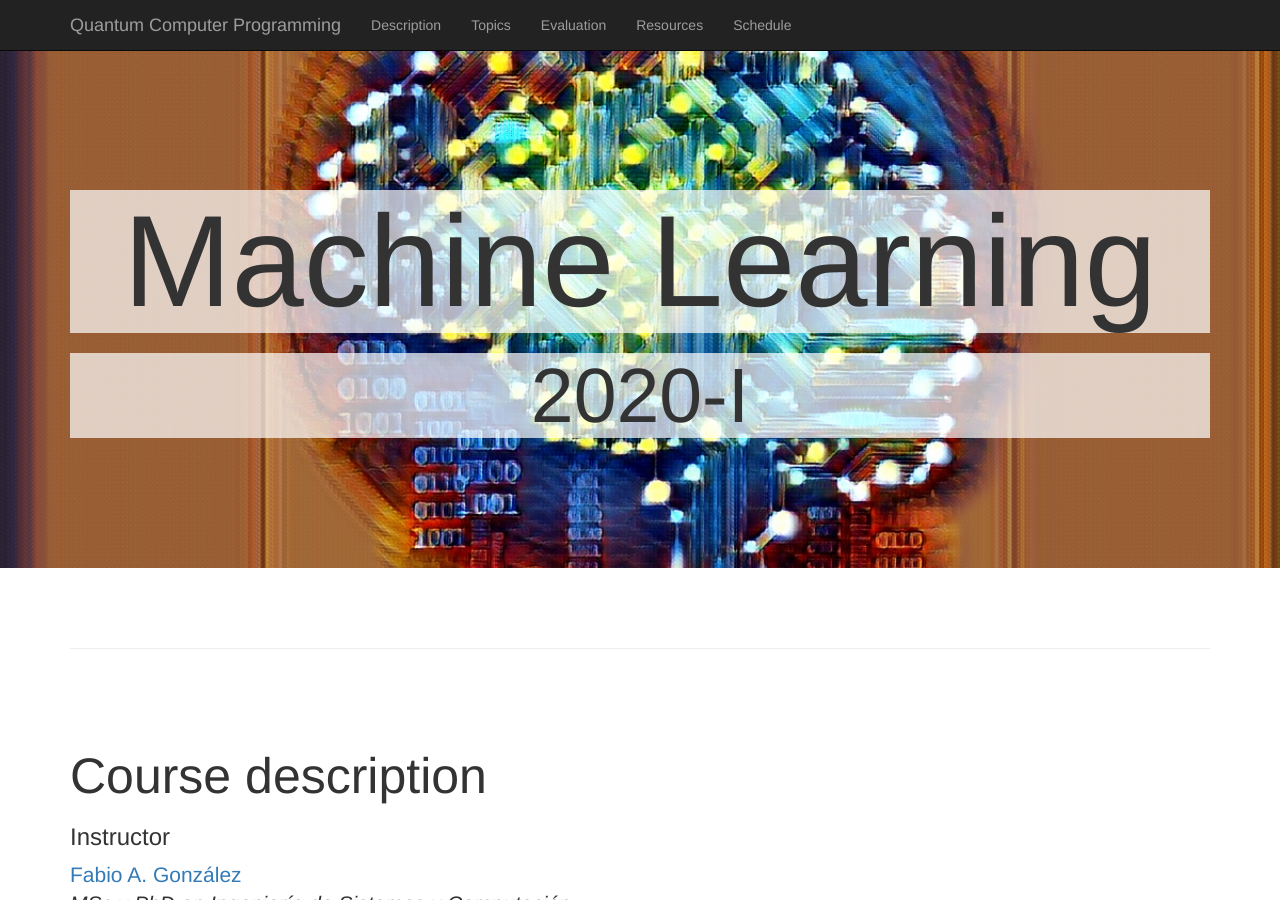
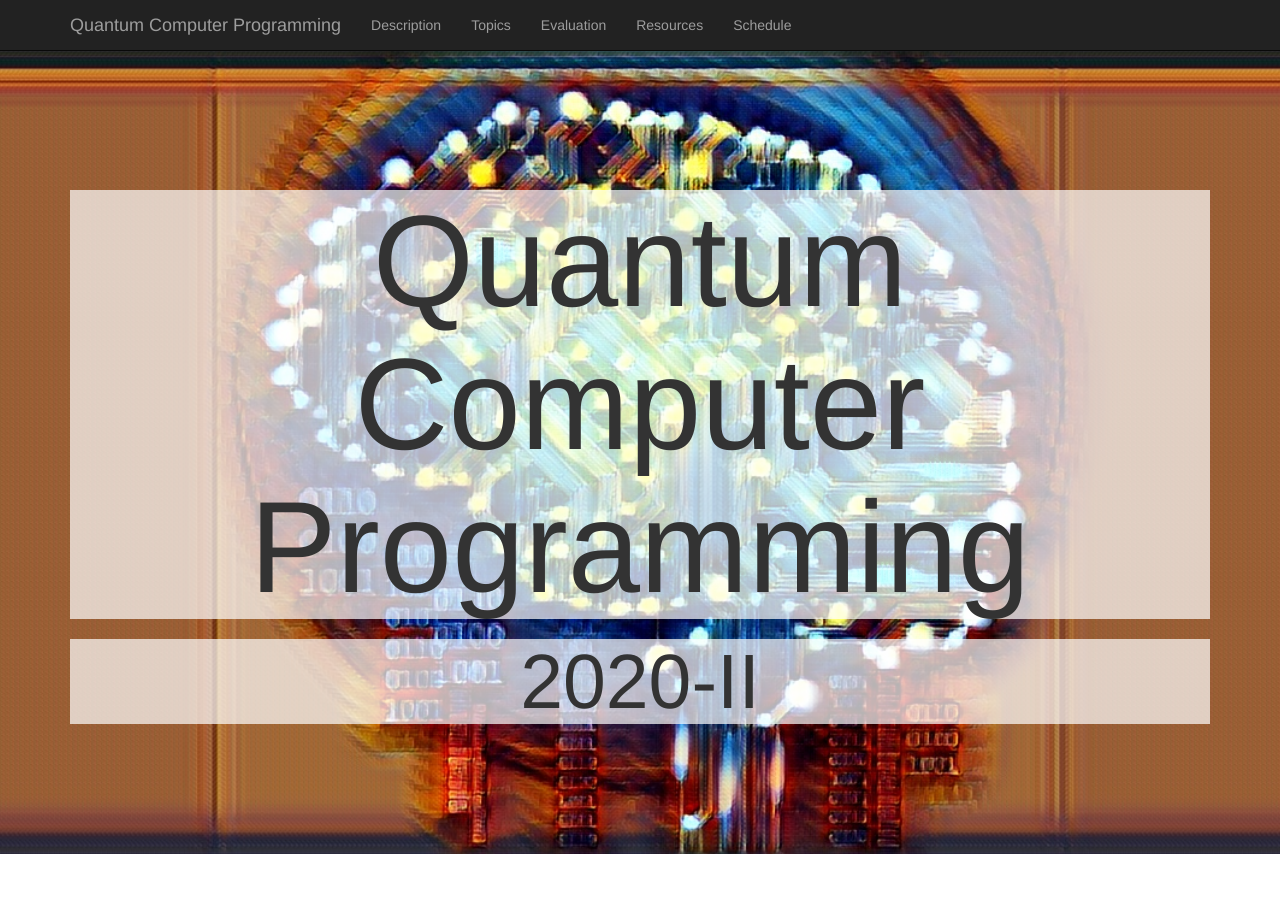
Before and after one commit to fagonzalezo/qcp-2020-2, a Jekyll site: the page built from index.html, in a window 1280 px wide and 900 px high. Built offline with Jekyll 4.4.1, drawn with Linux system fonts in a browser that asks for light colours.

Commit message:
Title adjustment

```diff
--- a/index.html
+++ b/index.html
@@ -1,7 +1,7 @@
 ---
 layout: default
-heading: Machine Learning
-subheading: 2020-I
+heading: Quantum Computer Programming
+subheading: 2020-II
 ---
 
 {% include header.html %}
```
Also changed, not shown: README.md.
